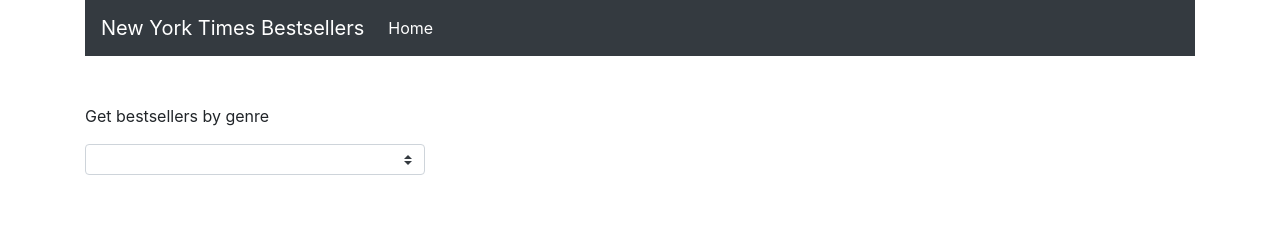
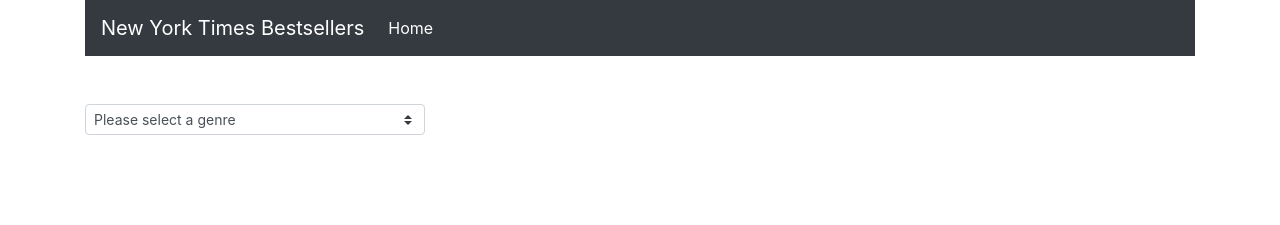
Before and after one commit to jenschiavone/bestsellers, an Angular app: page /home in a window 1280 px wide. Shown: the top 225 px of the page. Built offline with nearby package versions, Linux system fonts and the light colour scheme.

Commit message:
Remove unused pipe; set initial dropdown value

```diff
--- a/src/app/app.module.ts
+++ b/src/app/app.module.ts
@@ -9,13 +9,11 @@
 
 import { AppComponent } from './app.component';
 import { BooksService } from './ui/books/books.service';
-import { SearchBooksPipe } from './search-books.pipe';
 
 
 @NgModule({
   declarations: [
-    AppComponent,
-    SearchBooksPipe
+    AppComponent
   ],
   imports: [
     BrowserModule,
--- a/src/app/search-books.pipe.ts
+++ /dev/null
@@ -1,16 +0,0 @@
-import { Pipe, PipeTransform } from '@angular/core';
-
-@Pipe({
-  name: 'searchBooks'
-})
-export class SearchBooksPipe implements PipeTransform {
-
-  transform(pipeData, pipeModifier): any {
-    return pipeData.filter(item => {
-      return (
-        item['title'].toLowerCase().includes(pipeModifier.toLowerCase())
-      )
-    });
-  }
-
-}
--- a/src/app/ui/books/books.component.html
+++ b/src/app/ui/books/books.component.html
@@ -1,7 +1,7 @@
 <div class="form-group">
-  <p>Get bestsellers by genre</p>
   <select [(ngModel)]="bookListItem" (ngModelChange)="onGenreSelected($event)"
   class="custom-select custom-select-sm" style="width:auto;">
+    <option value="0">Please select a genre</option>
     <option
     *ngFor="let bookListItem of bookListItems"
     [value]="bookListItem.list_name_encoded">
@@ -9,6 +9,7 @@
     </option>
   </select>
 </div>
+
 <div *ngIf="bestsellers">
   <ng-container>
   	<table class="table table-sm table-striped">
--- a/src/app/ui/books/books.component.ts
+++ b/src/app/ui/books/books.component.ts
@@ -15,7 +15,7 @@
 
   bestsellers: Book[];
   bookListItems: BookListItem[];
-  bookListItem: BookListItem;
+  bookListItem: String = '0';
 
   constructor(private booksService: BooksService) {}
 
```
Also changed, not shown: 1 other file (tests, documents, lock files or other folders). Lines whose indentation alone changed are shown as unchanged.
